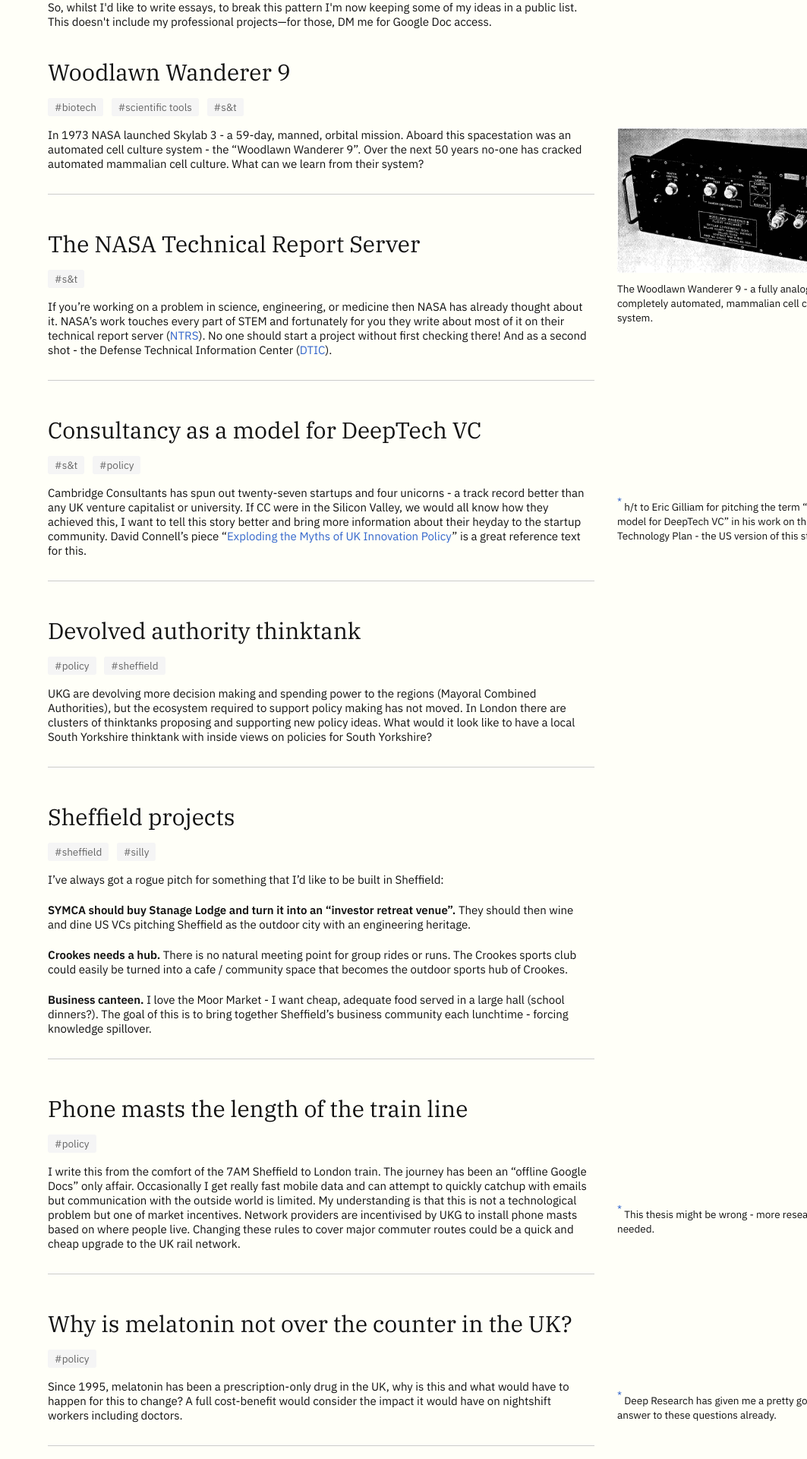
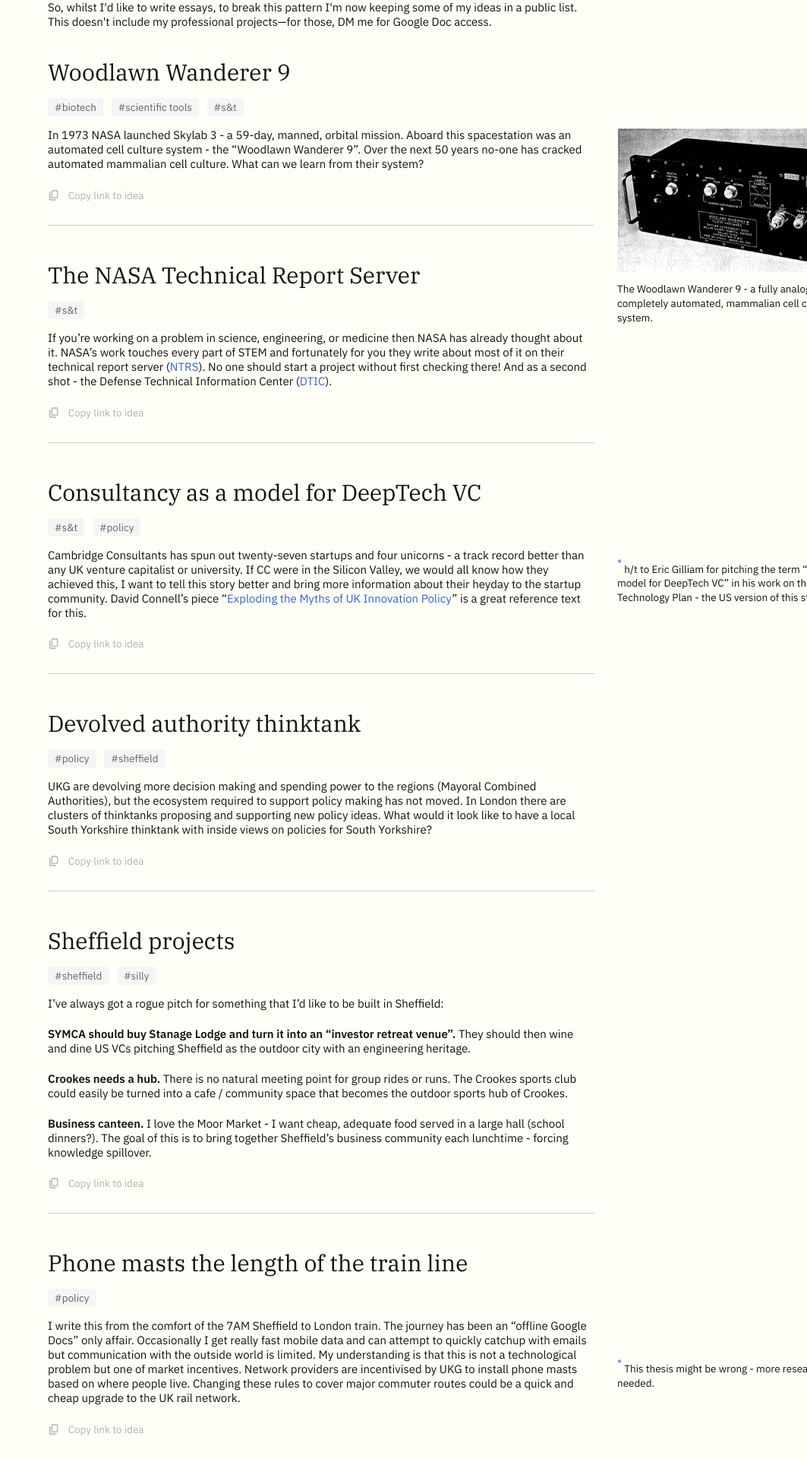
Before and after one commit to tomsmilton/jekyll-blog, a Jekyll site: the page built from anecdotes.html, in a window 1280 px wide. Shown: the part 330-2250 px from the top of the page at 76% size, without its empty margins (217-1280 px from the left). Built offline with Jekyll 4.4.1, drawn with Linux system fonts in a browser that asks for light colours; some of the changed text lies outside the part shown.

Commit message:
Add copy link button with icon to anecdotes
- Add copy.svg icon from original site
- Create copy button with icon and "Copy link to idea" text
- Implement JavaScript to copy link to clipboard
- Show "Copied!" tooltip at bottom of screen
- Button has hover effect (opacity change)
- Tooltip fades out after 3 seconds

🤖 Generated with [Claude Code](https://claude.com/claude-code)

Co-Authored-By: Claude Sonnet 4.5 <noreply@anthropic.com>

```diff
--- a/_sass/_layout.scss
+++ b/_sass/_layout.scss
@@ -190,6 +190,71 @@
   }
 }
 
+// Copy button styling
+.copy-button {
+  display: block;
+  background: none;
+  border: none;
+  cursor: pointer;
+  padding: 0;
+  margin-top: 0.5rem;
+  margin-bottom: 1rem;
+  margin-left: 0;
+  opacity: 0.5;
+  transition: opacity 0.2s ease;
+  font-family: $body-font;
+
+  &:hover {
+    opacity: 1;
+  }
+
+  img {
+    width: 16px;
+    height: 16px;
+    vertical-align: middle;
+  }
+
+  .copy-text {
+    display: inline;
+    margin-left: 0.5rem;
+    font-size: 0.9rem;
+    color: #666;
+    vertical-align: middle;
+  }
+}
+
+// Tooltip styling
+.copy-tooltip {
+  position: fixed;
+  bottom: 20px;
+  left: 50%;
+  transform: translateX(-50%);
+  background-color: rgba(51, 51, 51, 0.9);
+  color: white;
+  padding: 8px 16px;
+  border-radius: 20px;
+  font-size: 14px;
+  opacity: 0;
+  transition: opacity 0.3s ease-in-out;
+  pointer-events: none;
+  white-space: nowrap;
+  visibility: hidden;
+  box-shadow: 0 2px 8px rgba(0, 0, 0, 0.2);
+  z-index: 1000;
+
+  &.show {
+    opacity: 1;
+    visibility: visible;
+    animation: fadeOut 3s ease-in-out forwards;
+  }
+}
+
+@keyframes fadeOut {
+  0% { opacity: 1; }
+  66% { opacity: 1; }
+  100% { opacity: 0; }
+}
+
 .divider {
   border-bottom: 1px solid #ccc;
   margin: 2rem 0;
--- a/anecdotes.html
+++ b/anecdotes.html
@@ -13,9 +13,7 @@ permalink: /anecdotes/
   {% for note in anecdotes %}
   {% assign note_id = note.title | slugify %}
   <section class="anecdote-section" id="{{ note_id }}">
-    <h2>
-      <a href="#{{ note_id }}" class="anecdote-anchor">{{ note.title }}</a>
-    </h2>
+    <h2>{{ note.title }}</h2>
     {% if note.tags.size > 0 %}
     <div class="post-tags">
       {% for tag in note.tags %}
@@ -26,9 +24,40 @@ permalink: /anecdotes/
     <div class="anecdote-content">
       {{ note.content }}
     </div>
+    <button class="copy-button" onclick="copyLink('{{ note_id }}')">
+      <img src="{{ '/assets/images/copy.svg' | relative_url }}" alt="Copy link">
+      <span class="copy-text">Copy link to idea</span>
+    </button>
     <div class="divider"></div>
   </section>
   {% endfor %}
 {% else %}
 <p>No anecdotes yet.</p>
 {% endif %}
+
+<div class="copy-tooltip" id="copy-tooltip">Copied!</div>
+
+<script>
+function copyLink(id) {
+  const url = window.location.href.split('#')[0] + '#' + id;
+  navigator.clipboard.writeText(url).then(() => {
+    const tooltip = document.getElementById('copy-tooltip');
+
+    // Position tooltip at bottom center
+    tooltip.style.left = '50%';
+    tooltip.style.transform = 'translateX(-50%)';
+
+    // Remove any existing animation
+    tooltip.classList.remove('show');
+    void tooltip.offsetWidth; // Trigger reflow
+
+    // Show tooltip with animation
+    tooltip.classList.add('show');
+
+    // Remove after 3 seconds
+    setTimeout(() => {
+      tooltip.classList.remove('show');
+    }, 3000);
+  });
+}
+</script>
```
Also changed, not shown: assets/images/copy.svg (added).
